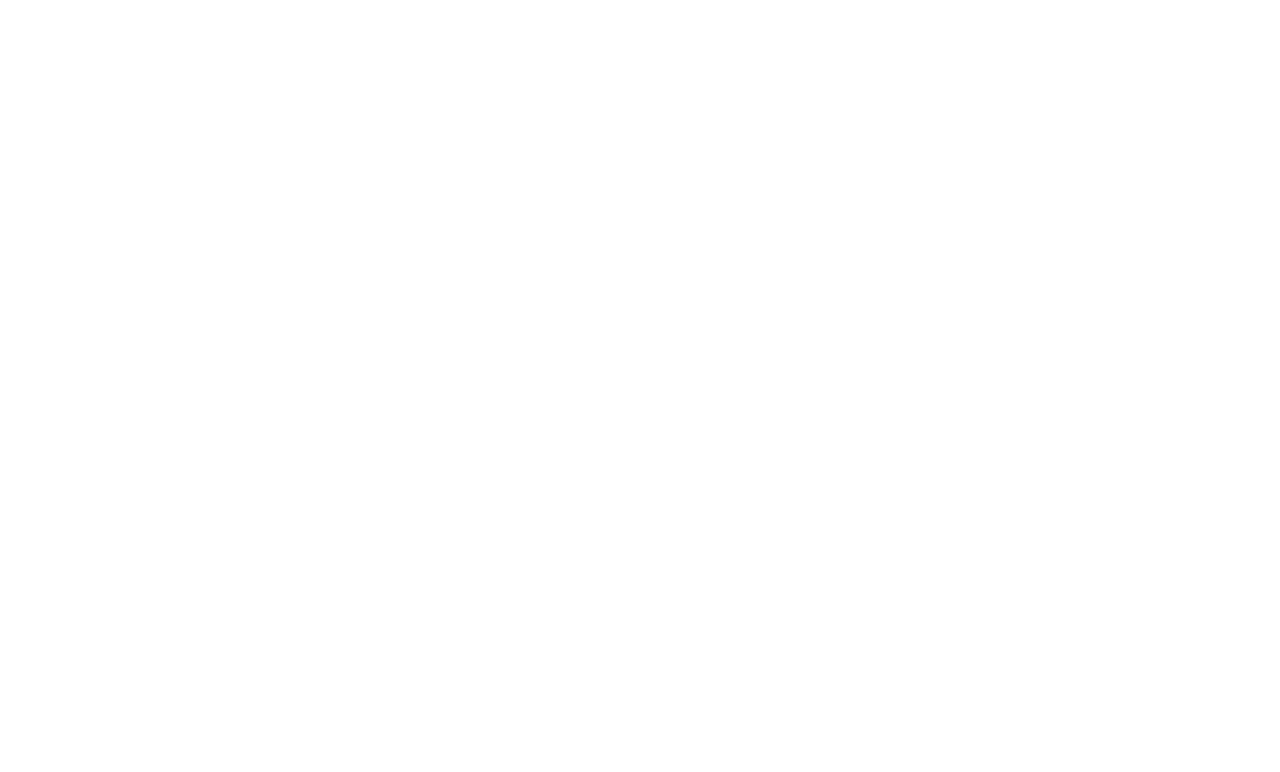
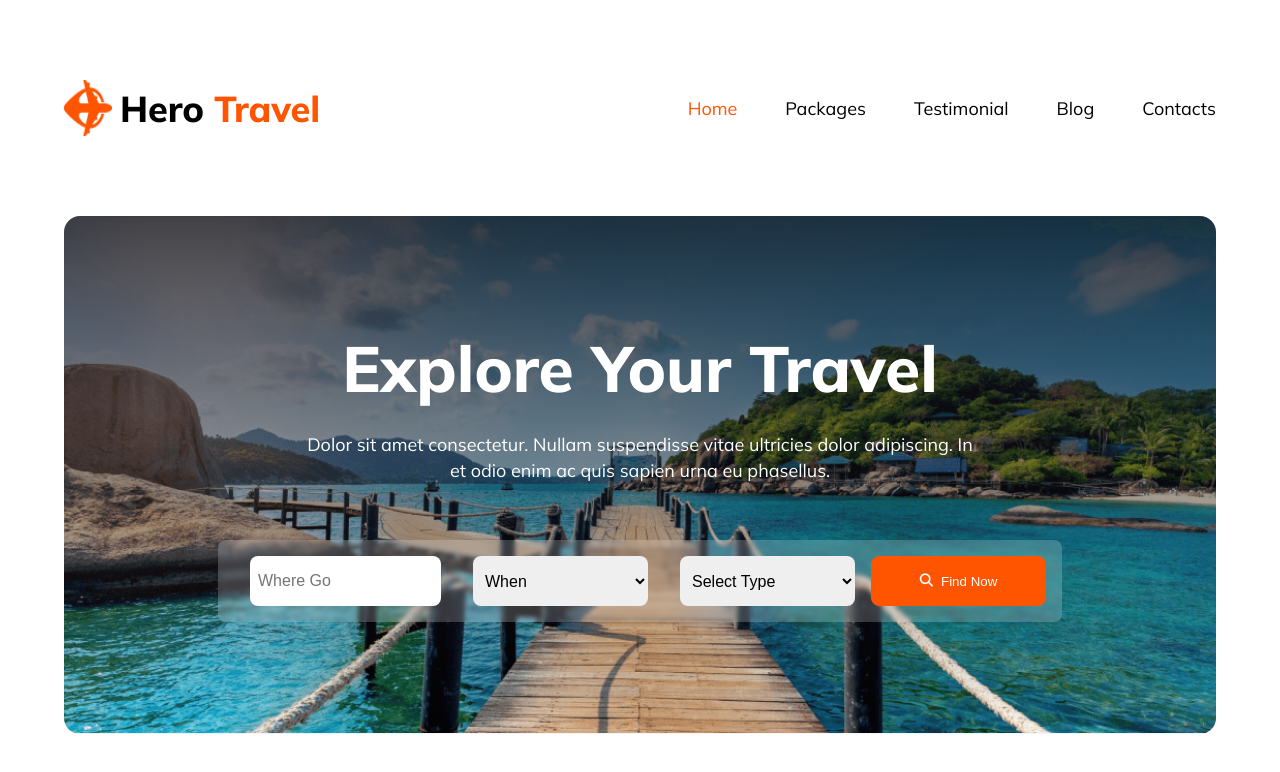
Before and after one commit to reham0000/hero-travel, a plain HTML site: page index.html in a window 1280 px wide. Drawn offline with Linux system fonts and the light colour scheme.

Commit message:
banner section added

```diff
--- a/design/style.css
+++ b/design/style.css
@@ -1 +1,118 @@
 @import url('https://fonts.googleapis.com/css2?family=Mulish:ital,wght@0,200..1000;1,200..1000&display=swap');
+
+body{
+    font-family: "Mulish", sans-serif;
+}
+
+/* default styles */
+*{
+    margin: 0;
+}
+.container{
+    width: 90%;
+    margin: 5rem auto;
+    border-radius: 1rem;
+}
+h3{
+    font-size: 36px;
+    text-align: center;
+    font-weight: 800;
+    line-height: normal;
+}
+p,
+li{
+    font-size: 18px;
+    font-weight: normal;
+    line-height: normal;
+    text-align: center;
+}
+.span{
+    color:rgb(255, 84, 0);
+}
+
+/* navbar styles */
+.nav-bar{
+    display: flex;
+    justify-content: space-between;
+    align-items: center;
+}
+.logo{
+    width: 280px;
+    display: flex;
+    align-items: center;
+}
+.logo img{
+    width: 48px;
+    height: 56px;
+    margin-right: 0.5rem;
+}
+.nav-options{
+    display: flex;
+    justify-content: space-evenly;
+    gap: 3rem;
+}
+.nav-options p{
+    cursor: pointer;
+}
+/* banner styles */
+.explore-your-travel{
+    background-image: linear-gradient(
+    180deg,
+    rgba(19,19,24,0.8) 0%,
+    rgba(19,19,24,0) 100%
+    ),
+    url(../Images/Group\ 13\ \(1\)\ \(1\).png);
+    padding: 7rem 0;
+    background-repeat: no-repeat;
+    background-position: center;
+    background-size: cover;
+    display: flex;
+    justify-content: center;
+    align-items: center;
+}
+.explore-container h3{
+    color: white;
+    font-size: 4rem;
+    font-weight: 800;
+}
+.explore-container p{
+    color: rgb(255, 255, 255);
+    font-size: 18px;
+    line-height: 26px;
+    width: 676px;
+    padding: 1.5rem 0;
+    margin: auto;
+}
+.travel-inputs{
+    margin-top: 2rem;
+    border-radius: 8px;
+    background: rgba(255, 255, 255, 0.2);
+    padding: 1rem;
+    display: flex;
+    justify-content: space-around;
+    align-items: center;
+    backdrop-filter: blur(2px);
+}
+input, select{
+    width: 175px;
+    height: 50px;
+    padding: 0 0.5rem;
+    margin: 0 1rem;
+    border-radius: 8px;
+    border: none;
+    cursor: pointer;
+    font-size: 16px;
+}
+.btn-primary{
+    width: 175px;
+    height: 50px;
+    display: flex;
+    justify-content: center;
+    align-items: center;
+    gap: 8px;
+    padding: 0.7rem 1.2rem;
+    background-color: rgb(255, 84, 0);
+    color: white;
+    border: 1px solid rgb(255, 84, 0);
+    border-radius: 8px;
+}
--- a/index.html
+++ b/index.html
@@ -3,10 +3,49 @@
 <head>
     <meta charset="UTF-8">
     <meta name="viewport" content="width=device-width, initial-scale=1.0">
-    <title>Document</title>
+    <title>Hero Travel</title>
+    <!-- font awesome cdn -->
+    <script src="https://kit.fontawesome.com/33a210a521.js" crossorigin="anonymous"></script>
     <link rel="stylesheet" href="design/style.css">
 </head>
 <body>
+    <header>
+        <nav class="container nav-bar">
+            <div class="logo">
+                <img src="Images/logo.png" alt="logo">
+                <h3>Hero <span class="span">Travel</span></h3>
+            </div>
+            <div class="nav-options">
+                <p class="span">Home</p>
+                <p>Packages</p>
+                <p>Testimonial</p>
+                <p>Blog</p>
+                <p>Contacts</p>
 
+            </div>
+        </nav>
+    </header>
+    <main>
+        <section class="container explore-your-travel">
+            <div class="explore-container">
+                <h3>Explore Your Travel</h3>
+                <p>Dolor sit amet consectetur. Nullam suspendisse vitae ultricies dolor adipiscing. In et odio enim ac quis sapien urna eu phasellus.</p>
+                <div class="travel-inputs">
+                    <input type="text" name="" id="" placeholder="Where Go">
+                    <select name="" id="">
+                        <option value="">When</option>
+                    </select>
+                    <select name="" id="">
+                        <option value="">Select Type</option>
+                    </select>
+                    <button class="btn-primary"><i class="fa-solid fa-magnifying-glass"></i>
+                    Find Now</button>
+                </div>
+            </div>
+        </section>
+    </main>
+    <footer>
+
+    </footer>
 </body>
 </html>
```
Also changed, not shown: Images/logo.png (renamed from Images/Group 40071 (2).png).
